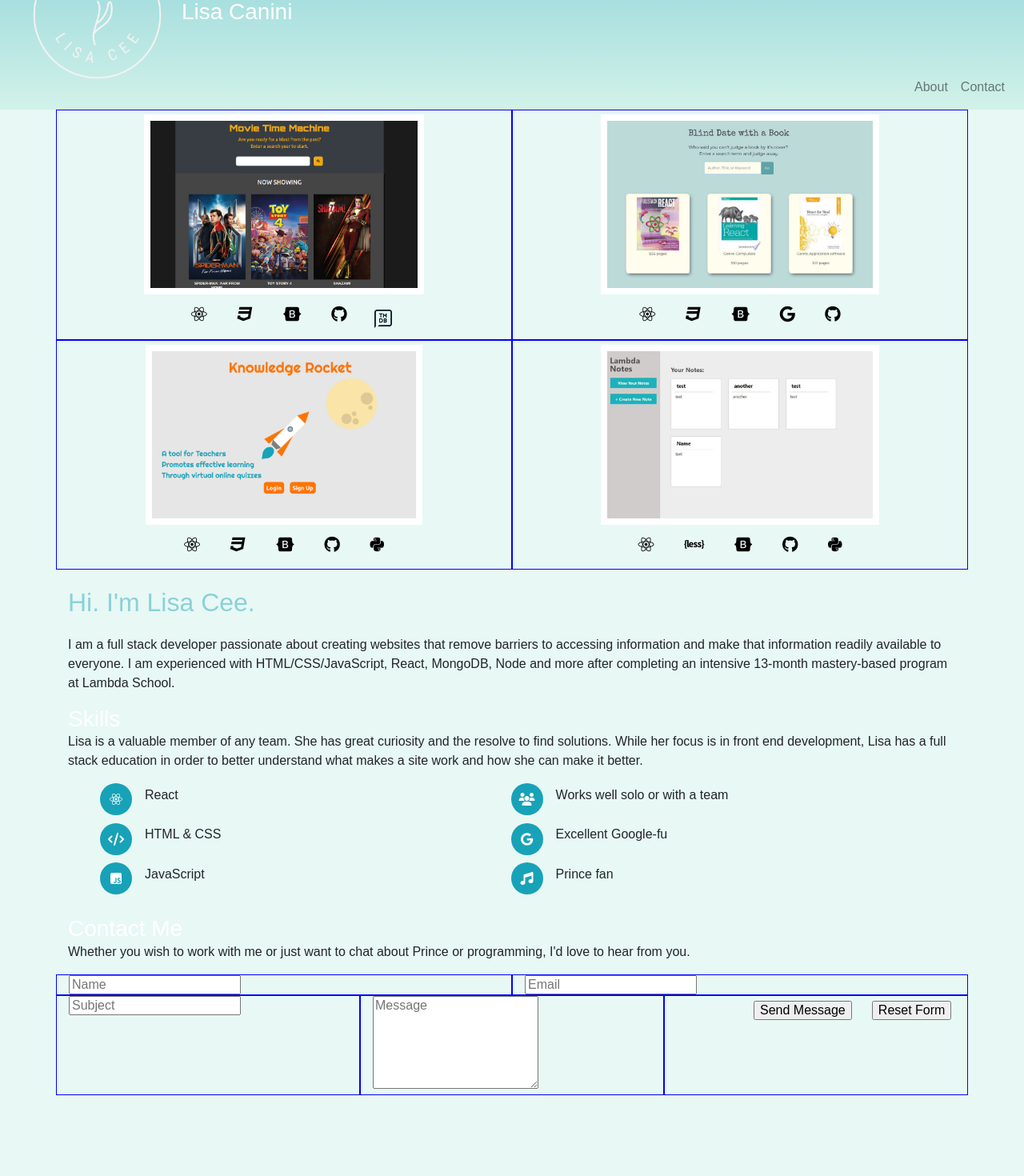
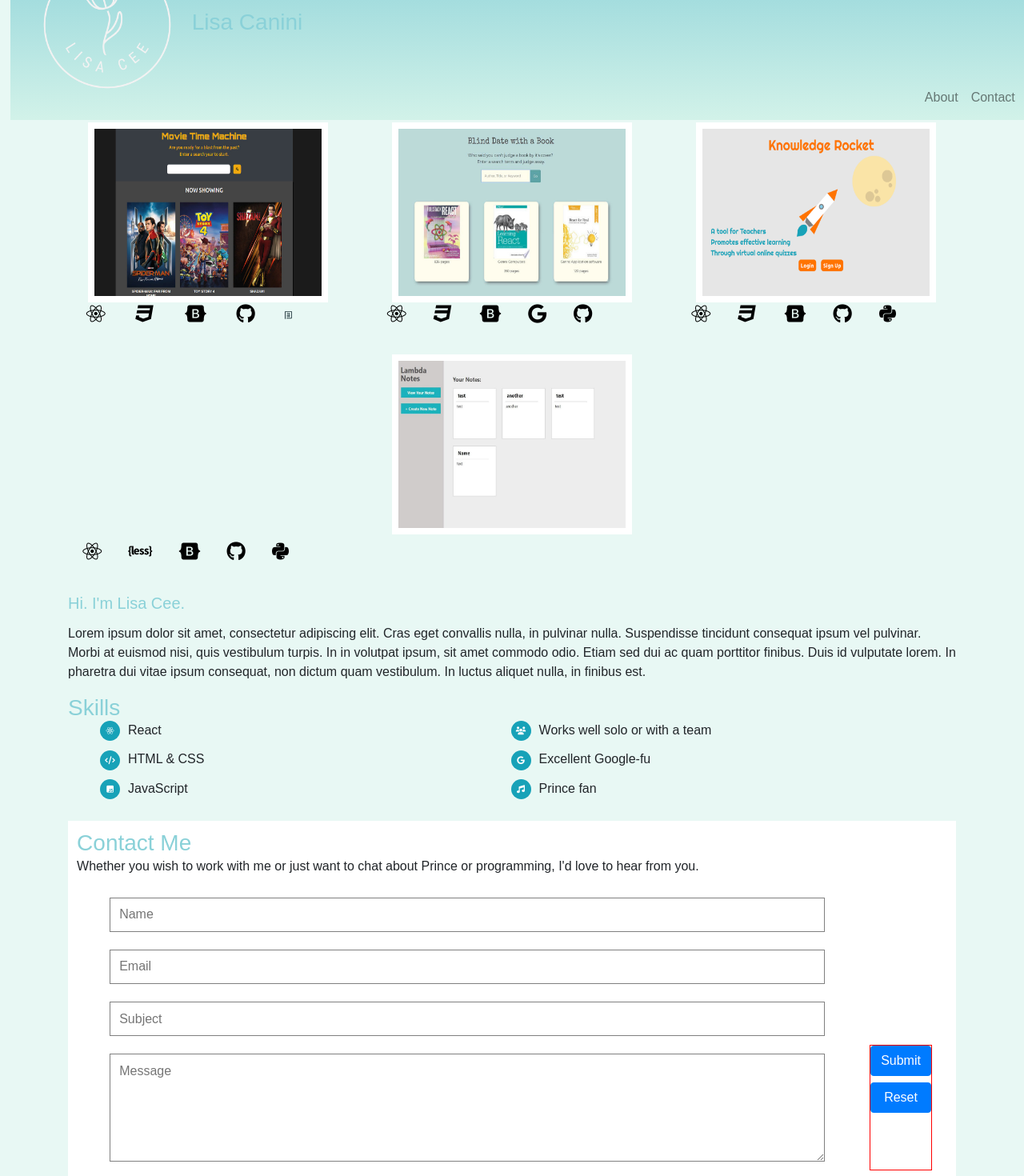
Before and after one commit to LisaCee/react_portfolio, a React (Create React App) app: page / in a window 1280 px wide. Shown: the part 100-1570 px from the top of the page at 80% size. Before the commit the page ends 1469 px from the top, so only its background shows below. Built offline with nearby package versions, Linux system fonts and the light colour scheme.

Commit message:
codesandbox and formatting form

```diff
--- a/src/components/About.jsx
+++ b/src/components/About.jsx
@@ -9,20 +9,30 @@ const About = () => {
       <Container>
         <h1>Hi. I'm Lisa Cee.</h1>
         <p>
+          Lorem ipsum dolor sit amet, consectetur adipiscing elit. Cras eget
+          convallis nulla, in pulvinar nulla. Suspendisse tincidunt consequat
+          ipsum vel pulvinar. Morbi at euismod nisi, quis vestibulum turpis. In
+          in volutpat ipsum, sit amet commodo odio. Etiam sed dui ac quam
+          porttitor finibus. Duis id vulputate lorem. In pharetra dui vitae
+          ipsum consequat, non dictum quam vestibulum. In luctus aliquet nulla,
+          in finibus est.
+        </p>
+
+        {/* <p>
           I am a full stack developer passionate about creating websites that
           remove barriers to accessing information and make that information
           readily available to everyone. I am experienced with
           HTML/CSS/JavaScript, React, MongoDB, Node and more after completing an
           intensive 13-month mastery-based program at Lambda School.
-        </p>
+        </p> */}
         <div>
           <h3>Skills</h3>
-          <p>
+          {/* <p>
             Lisa is a valuable member of any team. She has great curiosity and
             the resolve to find solutions. While her focus is in front end
             development, Lisa has a full stack education in order to better
             understand what makes a site work and how she can make it better.
-          </p>
+          </p> */}
           <ul>
             <li className='fab fa-react'>
               <span className='icon'>React</span>
--- a/src/components/Contact.jsx
+++ b/src/components/Contact.jsx
@@ -1,19 +1,18 @@
 import React from 'react';
 import '../styles/contact.css';
 
-import { Container, Row, Col } from 'react-bootstrap';
+import { Container, Row, Col, Button, Form } from 'react-bootstrap';
 
 const Contact = () => {
   return (
     <Container>
+      <Form action='https://formspree.io/lisaceedesign@gmail.com' method='POST'>
         <h3>Contact Me</h3>
         <p>
           Whether you wish to work with me or just want to chat about Prince or
           programming, I'd love to hear from you.
         </p>
-      <form action='https://formspree.io/lisaceedesign@gmail.com' method='POST'>
         <Row>
-          <Col xs md={6}>
           <input
             type='text'
             name='name'
@@ -21,8 +20,8 @@ const Contact = () => {
             placeholder='Name'
             required
           />
-          </Col>
-          <Col xs md={6}>
+        </Row>
+        <Row>
           <input
             type='hidden'
             name='_next'
@@ -35,39 +34,37 @@ const Contact = () => {
             placeholder='Email'
             required
           />
-          </Col>
-          <Col>
+
           <input
             type='text'
             name='subject'
             id='subject'
             placeholder='Subject'
           />
-          </Col>
-          <Col>
+
           <textarea
             name='message'
             id='message'
             placeholder='Message'
             rows='6'
           />
-          </Col>
-          <Col>
-            <ul class='actions'>
-              <li>
-                <input
+
+          <div class='actions'>
+            <Button
               type='submit'
               class='primary submit'
               value='Send Message'
-                />
-              </li>
-              <li>
-                <input type='reset' value='Reset Form' />
-              </li>
-            </ul>
-          </Col>
+              block
+            >
+              Submit
+            </Button>
+
+            <Button type='reset' value='Reset Form' block>
+              Reset
+            </Button>
+          </div>
         </Row>
-      </form>
+      </Form>
     </Container>
   );
 };
--- a/src/styles.css
+++ b/src/styles.css
@@ -5,4 +5,6 @@
 body {
   /* color: white; */
   background: #e8f8f4;
+  padding: 1%;
+  font-size: 62.5%;
 }
--- a/src/styles/about.css
+++ b/src/styles/about.css
@@ -1,5 +1,9 @@
-h1 {
+h1, h3 {
     color: #8ad1d8;
+}
+
+p {
+    font-size: 1rem;
 }
 
 ul li {
@@ -29,4 +33,5 @@ ul li:before {
 .icon {
     font-family: sans-serif;
     font-weight: normal;
+    font-size: 1rem;
 }
--- a/src/styles/card.css
+++ b/src/styles/card.css
@@ -3,29 +3,23 @@
 .item {
     display: flex;
     justify-content: space-evenly;
-    /* margin-right: 50px; */
     flex-flow: wrap;
-    max-width: 95%;
+    max-width: 100%;
     margin: 1% auto;
 }
 
 .item img {
-    /* min-width: 100%; */
-    /* min-width: 300px; */
     height: 225px;
-    /* min-height: 95%; */
     border: 0.5rem solid white;
     align-items: center;
+    max-width: 300px;
 }
 
 @media (min-width: 768px) {
     .item {
-        /* max-width: 40%; */
         justify-content: space-evenly;
     }
     .item img {
-        /* max-width: 350px;
-        max-height: 225px; */
         align-items: center;
     }
 }
--- a/src/styles/contact.css
+++ b/src/styles/contact.css
@@ -1,3 +1,30 @@
+h3 {
+    color: #8ad1d8;
+}
+
+form {
+    padding: 1%;
+    background-color: white;
+}
+
+#name, #email, #subject, #message {
+    width: 80%;
+    font-size: 1rem;
+    border: 1px solid grey;
+    margin: 1% 5%;
+}
+
+input, textarea {
+    padding: 1%;
+    margin: 2%;
+    font-size: 1rem;
+}
+
 ul {
     list-style-type: none;
 }
+
+div.actions {
+    /* form button container */
+    border: 1px solid red;
+}
--- a/src/styles/gallery.css
+++ b/src/styles/gallery.css
@@ -1,28 +1,33 @@
-.col {
-    border: 1px solid blue;
-}
-
 .gallery {
     display: flex;
     flex-wrap: wrap;
     justify-content: center;
 }
 
+div.details {
+    display: flex;
+    min-height: 50px;
+    justify-content: space-evenly;
+    max-width: 300px;
+}
+
 i.fab {
     padding: 3%;
     color: black;
-    margin: 0.5%;
+    margin-right: 2%;
+    font-size: 1.5rem;
 }
 
 #moviedb {
-    width: 4%;
+    width: 7%;
     height: 1%;
-    margin: 2.5% 0 0 3%;
+    margin: 2% 0 0 3%;
 }
 
-div.details {
-    display: flex;
-    min-height: 50px;
-    justify-content: center;
-    /* max-width: 300px; */
+@media (min-width: 678px) {
+    #moviedb {
+        width: 3%;
+        height: 1%;
+        margin: 2.5% 2% 0 3%;
+    }
 }
--- a/src/styles/header.css
+++ b/src/styles/header.css
@@ -14,6 +14,10 @@ a.d-inline.align-top.navbar-brand {
   max-width: 75%;
 }
 
+a.nav-link {
+  font-size: 1rem;
+}
+
 .navbar-brand img {
   max-width: 30%;
   margin: 5%;
@@ -24,10 +28,6 @@ h3 {
   color: white;
 }
 
-/* p {
-  display: none;
-} */
-
 @media (min-width: 768px) {
   .navbar-brand img {
     max-width: 20%;
@@ -36,8 +36,4 @@ h3 {
   a.d-inline.align-top.navbar-brand {
     max-width: 65%;
   }
-  /* p {
-    display: inline-block;
-    font-size: 0.5rem;
-  } */
 }
```
Lines whose indentation alone changed are shown as unchanged.
